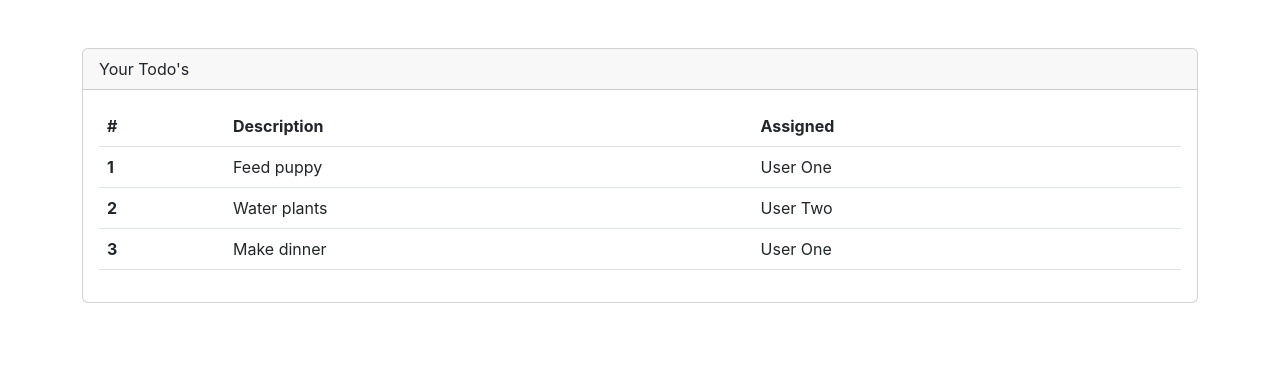
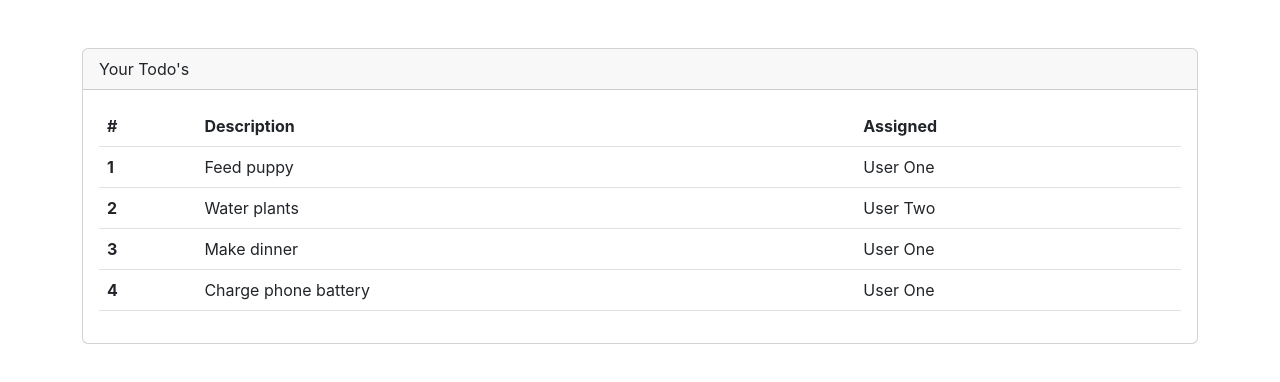
Before and after one commit to plasante/react-todos, a React (Create React App) app: page / in a window 1280 px wide. Shown: the top 382 px of the page. Built offline with nearby package versions, Linux system fonts and the light colour scheme.

Commit message:
Creates TodoTable

```diff
--- a/src/App.js
+++ b/src/App.js
@@ -1,12 +1,13 @@
 import './App.css';
-import TodoRowItem from './components/TodoRowItem';
+import TodoTable from './components/TodoTable';
 
 function App() {
 
   const todos = [
     {rowNumber: 1, rowDescription: 'Feed puppy', rowAssigned: 'User One'},
     {rowNumber: 2, rowDescription: 'Water plants', rowAssigned: 'User Two'},
-    {rowNumber: 3, rowDescription: 'Make dinner', rowAssigned: 'User One'}
+    {rowNumber: 3, rowDescription: 'Make dinner', rowAssigned: 'User One'},
+    {rowNumber: 4, rowDescription: 'Charge phone battery', rowAssigned: 'User One'}
   ]
 
   return (
@@ -16,32 +17,7 @@
           Your Todo's
         </div>
         <div className='card-body'>
-          <table className='table table-hover'>
-            <thead>
-              <tr>
-                <th scope='col'>#</th>
-                <th scope='col'>Description</th>
-                <th scope='col'>Assigned</th>
-              </tr>
-            </thead>
-            <tbody>
-              <TodoRowItem
-                rowNumber={todos[0].rowNumber}
-                rowDescription={todos[0].rowDescription}
-                rowAssigned={todos[0].rowAssigned}
-              />
-              <TodoRowItem
-                rowNumber={todos[1].rowNumber}
-                rowDescription={todos[1].rowDescription}
-                rowAssigned={todos[1].rowAssigned}
-              />
-              <TodoRowItem
-                rowNumber={todos[2].rowNumber}
-                rowDescription={todos[2].rowDescription}
-                rowAssigned={todos[2].rowAssigned}
-              />
-            </tbody>
-          </table>
+          <TodoTable todos={todos} />
         </div>
       </div>
     </div>
--- /dev/null
+++ b/src/components/TodoTable.js
@@ -0,0 +1,26 @@
+import TodoRowItem from "./TodoRowItem";
+
+function TodoTable(props) {
+    return (
+        <table className="table table-hover">
+            <thead>
+                <tr>
+                    <th scope="col">#</th>
+                    <th scope="col">Description</th>
+                    <th scope="col">Assigned</th>
+                </tr>
+            </thead>
+            <tbody>
+                {props.todos.map(todo => (
+                    <TodoRowItem
+                        rowNumber={todo.rowNumber}
+                        rowDescription={todo.rowDescription}
+                        rowAssigned={todo.rowAssigned}
+                    />
+                ))}
+            </tbody>
+        </table>
+    )
+}
+
+export default TodoTable;
```
